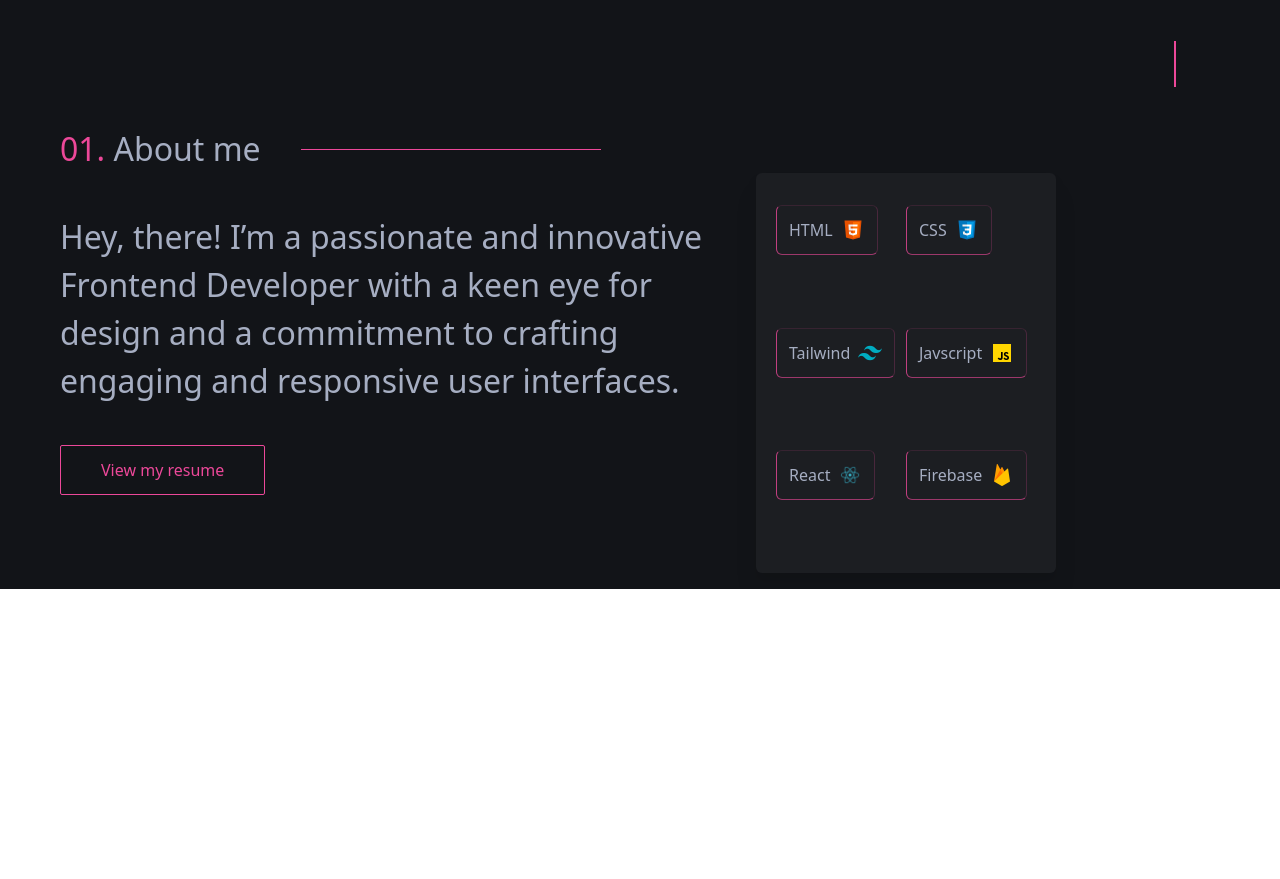
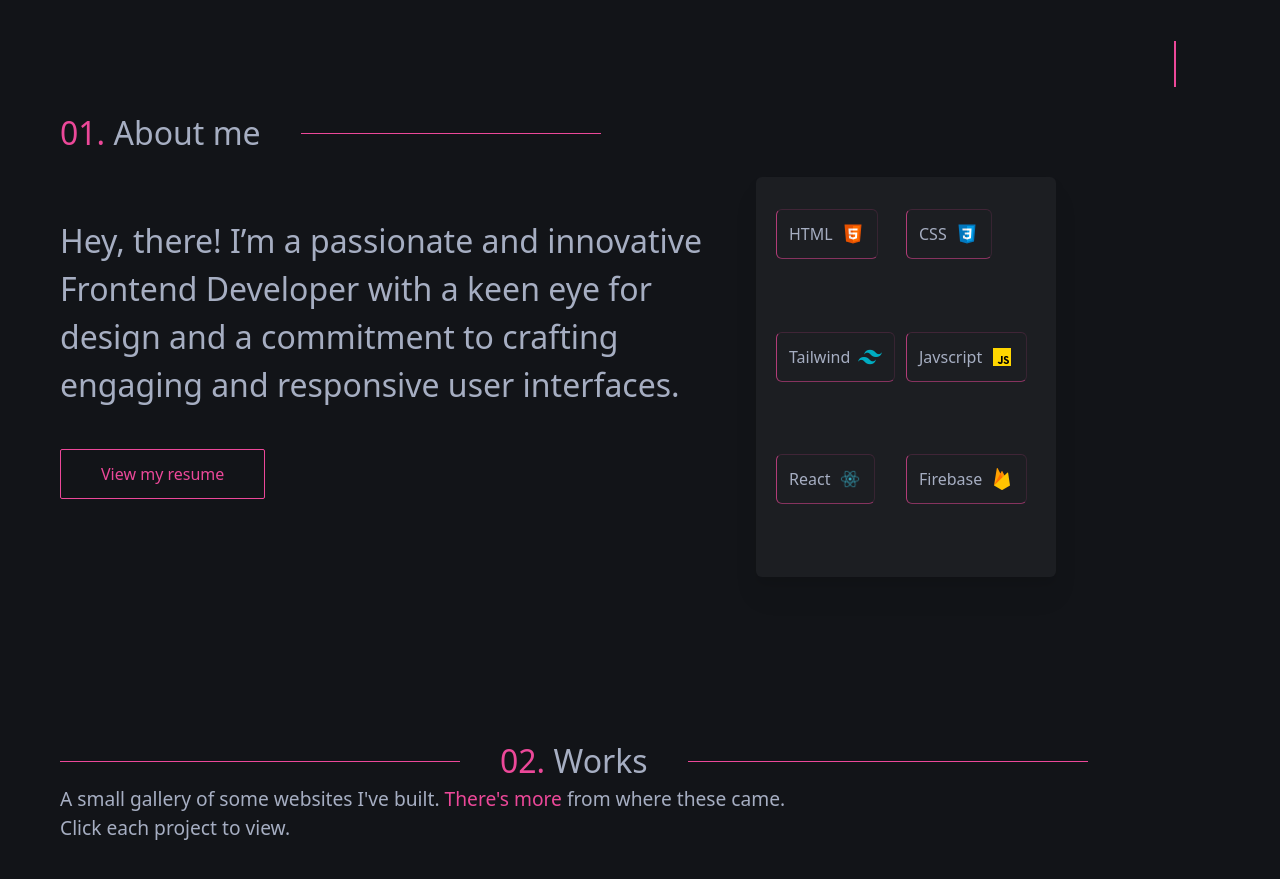
Before and after one commit to Meerahbel/TechSavvySis, a React (Vite) app: page / in a window 1280 px wide. Shown: the part 691-1570 px from the top of the page. Before the commit the page ends 1280 px from the top, so only its background shows below. Built offline with nearby package versions, Linux system fonts and the light colour scheme.

Commit message:
Works page

```diff
--- a/src/components/Aboutme.jsx
+++ b/src/components/Aboutme.jsx
@@ -1,7 +1,7 @@
 const Aboutme = () => {
   return (
-    <section className="py-4 px-3 md:px-[60px]">
-      <div className="flex gap-10 items-center">
+    <section className="pb-40 px-3 md:px-[60px]">
+      <div className="flex gap-10 items-center pb-5">
         <p className="text-[#a6aec2] text-[1.5rem] lg:text-[2rem]">
           <span className="text-[#ec4899]">01.</span> About me
         </p>
--- /dev/null
+++ b/src/components/Works.jsx
@@ -0,0 +1,27 @@
+const Works = () => {
+  return (
+    <section className="pb-40 px-3 md:px-[60px]">
+      <div className="flex gap-10 items-center">
+        <div className="h-[1px] w-[200px] lg:w-[400px] bg-[#ec4899]"></div>
+        <p className="text-[#a6aec2] text-[1.5rem] lg:text-[2rem]">
+          <span className="text-[#ec4899]">02.</span> Works
+        </p>
+        <div className="h-[1px] w-[200px] lg:w-[400px] bg-[#ec4899]"></div>
+      </div>
+      <p className="text-[#a6aec2] text-[1.2rem]">
+        A small gallery of some websites I've built.{" "}
+        <span className="text-[#ec4899]">
+          <a href="https://github.com/Meerahbel?tab=repositories" target="/">
+            There's more
+          </a>
+        </span>{" "}
+        from where these came.
+      </p>
+      <p className="text-[#a6aec2] text-[1.2rem]">
+        Click each project to view.
+      </p>
+    </section>
+  );
+};
+
+export default Works;
--- a/src/pages/Homepage.jsx
+++ b/src/pages/Homepage.jsx
@@ -2,6 +2,7 @@ import Aboutme from "../components/Aboutme";
 import Header from "../components/Header";
 import Intro from "../components/Intro";
 import Links from "../components/Links";
+import Works from "../components/Works";
 
 const Homepage = () => {
   return (
@@ -10,6 +11,7 @@ const Homepage = () => {
       <Intro />
       <Links />
       <Aboutme />
+      <Works />
     </main>
   );
 };
```
